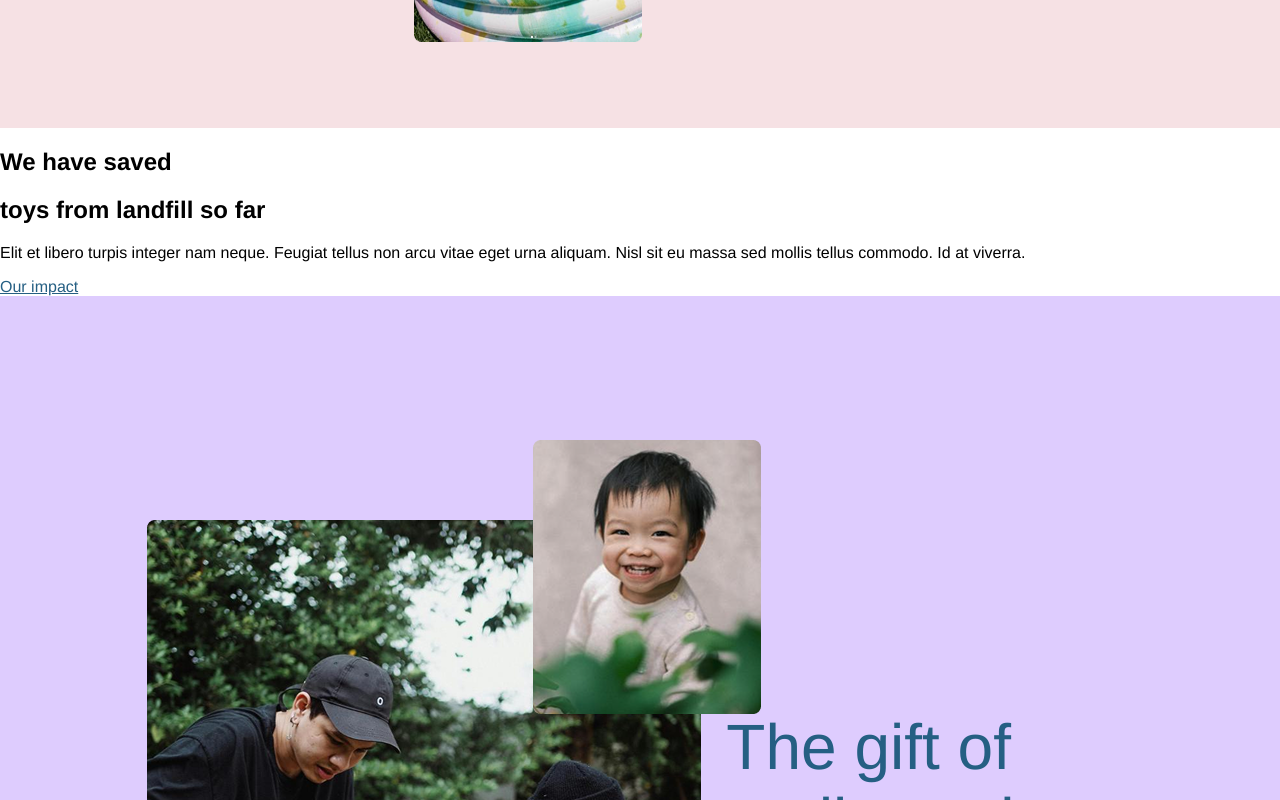
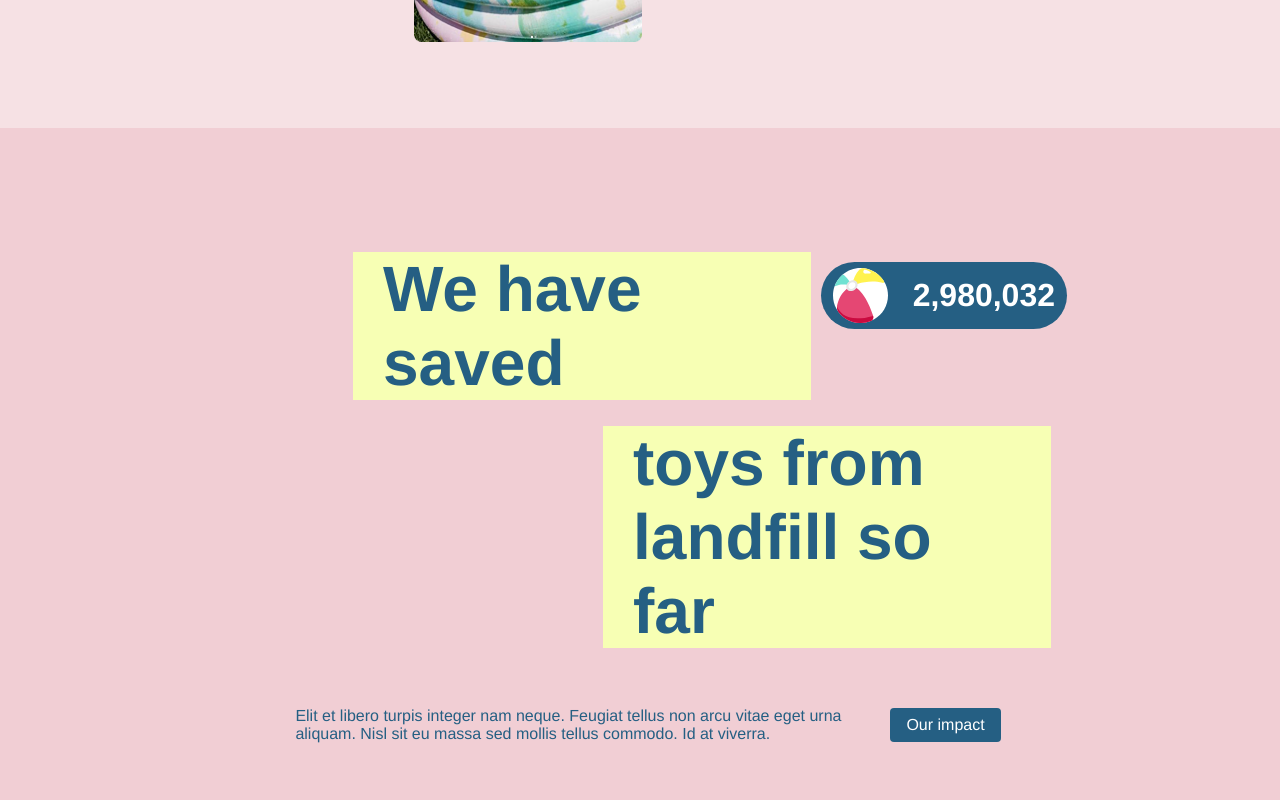
Before and after one commit to mayurdhwajsinh-j-equest/ToyCart, a React (Vite) app in the folder frontend/: page / in a window 1280 px wide. Shown: the part 8240-9040 px from the top of the page. Built offline with nearby package versions, Linux system fonts and the light colour scheme.

Commit message:
action card added

```diff
--- /dev/null
+++ b/frontend/src/components/Actioncard/Actioncard.css
@@ -0,0 +1,64 @@
+
+.card {
+  border-radius: 16px;
+  padding: 48px 32px;
+  display: flex;
+  flex-direction: column;
+  justify-content: center;
+  align-items: center;
+  text-align: center;
+  max-width: 317px;
+  height: auto;
+}
+
+.card h3 {
+  margin: 0 0 12px;
+  font-size: 32px;
+  font-weight: 700;
+  color: #482583;
+  max-width: 353px;
+}
+
+.card p {
+  flex: 1;
+  max-width: 353px;
+  font-size: 16px;
+  color: #255F83;
+  line-height: 1.4;
+}
+
+.card button {
+  padding: 10px 20px;
+  border-radius: 5px;
+  border: none;
+  font-weight: 600;
+  cursor: pointer;
+  background-color: #255F83;
+  color: #FFFFFF;
+}
+
+
+/* Variants */
+ .card--yellow {
+  background: #fff45a;
+}
+
+.card--white {
+  background: #ffffff;
+  box-shadow: 0 8px 24px rgba(0, 0, 0, 0.08);
+}
+
+.card--white p{
+    color: #482583;
+}
+
+.card--pink {
+  background: #ff9fd4;
+}
+
+/* Responsive */
+@media (max-width: 900px) {
+  .toy-actions {
+    grid-template-columns: 1fr;
+  }
+}
--- /dev/null
+++ b/frontend/src/components/Actioncard/Actioncard.jsx
@@ -0,0 +1,13 @@
+import "./Actioncard.css"
+
+function Actioncard({ title, text, button, variant }) {
+    return (
+        <div className={`card card--${variant}`}>
+            <h3>{title}</h3>
+            <p>{text}</p>
+            <button>{button}</button>
+        </div>
+    );
+}
+
+export default Actioncard;
--- /dev/null
+++ b/frontend/src/pages/About.css
@@ -0,0 +1,7 @@
+.toy-actions {
+  display: grid;
+  grid-template-columns: repeat(3, 1fr);
+  gap: 16px;
+  padding: 32px;
+  background: #e8ddff;
+}
--- a/frontend/src/pages/About.jsx
+++ b/frontend/src/pages/About.jsx
@@ -1,3 +1,5 @@
+import Actioncard from "../components/Actioncard/Actioncard.jsx";
+import "./About.css";
 
 function About() {
   return (
@@ -5,6 +7,28 @@ function About() {
       <section className="hero">
         <h1>Welcome to about page</h1>
       </section>
+      <section className="toy-actions">
+        <Actioncard
+          title="Buy this toy new and pre-loved"
+          text="Nam leo porttitor sit aliquam in lobortis vitae consequat. Massa purus orci volutpat duis parturient. Ut nunc id bibendum."
+          button="Buy this toy"
+          variant="yellow"
+        />
+
+        <Actioncard
+          title="Sell a toy like this back to Whirli"
+          text="Placerat sollicitudin faucibus egestas viverra, cursus nascetur fermentum nam. Massa egestas arcu blandit a. Suspendisse lectus orci."
+          button="Sell this toy back"
+          variant="white"
+        />
+
+        <Actioncard
+          title="Gift this toy with a Whirli subscription"
+          text="Porta sit id aliquam in lobortis vitae consequat. Massa purus orci volutpat duis parturient. Ut nunc id bibendum."
+          button="Gift this toy"
+          variant="pink"
+        />
+      </section>
     </main>
   );
 }
--- a/frontend/src/pages/Home.css
+++ b/frontend/src/pages/Home.css
@@ -615,59 +615,104 @@
   text-decoration: none;
 }
 
-
-/* ========== SUSTAINABILITY SECTION ========== */
-/* .sustainability-section {
-  background: linear-gradient(135deg, #f3f8a6 0%, #f8d7f3 100%);
-  padding: 100px 40px;
-  text-align: center;
+.sustainability-section
+{
+  background-color: #F1CED4;
 }
 
-.sustainability-section h2 {
-  font-size: 64px;
-  font-weight: 900;
-  color: #255F83;
-  margin-bottom: 60px;
+.sustainability-content
+{
+  padding: 124px 203px;
+  display: flex;
+  flex-direction: column;
 }
 
-.impact-stats {
-  display: grid;
-  grid-template-columns: repeat(auto-fit, minmax(250px, 1fr));
-  gap: 40px;
-  max-width: 1000px;
-  margin: 0 auto 60px;
+.sustainability-section__top
+{
+  display: flex;
 }
 
-.stat {
-  background: white;
-  padding: 40px 30px;
-  border-radius: 12px;
-  box-shadow: 0 4px 12px rgba(0, 0, 0, 0.08);
+.sustainability-section__top-h2 h2,.sustainability-section__center h2
+{
+  font-size: 64px;
+  font-weight: bolder;
+  color: #255F83;
+  margin: 0;
+  padding : 0px 30px;
+  max-width: fit-content;
+  min-height: 84px;
+  background-color: #F7FFB4;
 }
 
-.stat h3 {
-  font-size: 36px;
-  font-weight: 900;
-  color: #255F83;
-  margin-bottom: 10px;
+.sustainability-section__top-h2 h2
+{
+  margin-left: 150px;
 }
 
-.stat p {
-  font-size: 16px;
-  color: #666;
+.sustainability-section__center
+{
+  margin: 26px;
+  margin-left: 400px;
 }
 
-.sustainability-text {
-  font-size: 20px;
-  color: #255F83;
-  font-weight: 600;
+.sustainability-section__top-img
+{
+  background-color: #255F83;
+  font-size: 32px;
+  font-weight: bolder;
+  color: #FFFFFF;
+  padding: 6px 12px;
+  display: flex;
+  gap: 25px;
+  margin: 10px;
+  justify-content: center;
+  align-items: center;
+  border-radius: 100px;
 }
 
-.sustainability-text .highlight {
-  font-weight: 900;
+.sustainability-section__bottom
+{
+  display: flex;
+  justify-content: center;
+  align-items: center;
+  gap: 12px;
+  margin-left: 50px;
+}
+
+.sustainability-section__bottom-p
+{
+  max-width: 549px;
   color: #255F83;
-} */
+  font-size: 16px;
+}
 
+.sustainability-section__bottom-btn a
+{
+  color: #FFFFFF;
+  margin: 34px;
+  background-color: #255F83;
+  display: inline-block;
+
+  padding: 8px 16px;
+  border-radius: 4px;
+  font-size: 16px;
+  font-weight: 400;
+  text-decoration: none;
+}
+
+.featured-section
+{
+  background-color: #DECCFE;
+}
+
+.featured-content
+{
+  background-repeat: no-repeat;
+  padding: 164px 10px;
+  background-position: top center;
+  background-size: 100% 100%;
+  background-image: url('../../public/images/Swiggle3.png');
+}
 
 @media (max-width: 1024px) {
   .home-hero {
--- a/frontend/src/pages/Home.jsx
+++ b/frontend/src/pages/Home.jsx
@@ -8,6 +8,7 @@ import puppy from "../../public/images/puppy.png";
 import simpleFlamingo from "../../public/images/simple-flamingo.png";
 import beaver from "../../public/images/beaver.png";
 import moveup from "../assets/moveup.svg";
+import staticon from "../assets/stat-icon.svg";
 import arrowdown from "../assets/arrow-down.svg";
 import dinosaur from "../../public/images/dinosaur.png";
 import dinosaur1 from "../../public/images/dinosaur1.png";
@@ -253,23 +254,28 @@ function Home() {
           </div>
         </div>
       </section>
-
       <section className="sustainability-section">
+        <div className="sustainability-content">
           <div className="sustainability-section__top">
-          <div>
+            <div className="sustainability-section__top-h2">
               <h2>We have saved</h2>
             </div>
-          <div></div>
+            <div>
+              <p className="sustainability-section__top-img">
+                <img src={staticon} alt="stat icon" className="stat-icon" />
+                2,980,032</p>
+            </div>
           </div>
           <div className="sustainability-section__center">
             <h2>toys from landfill so far</h2>
           </div>
           <div className="sustainability-section__bottom">
             <div>
-            <p>Elit et libero turpis integer nam neque. Feugiat tellus non arcu vitae eget urna aliquam. Nisl sit eu massa sed mollis tellus commodo. Id at viverra.</p>
+              <p className="sustainability-section__bottom-p">Elit et libero turpis integer nam neque. Feugiat tellus non arcu vitae eget urna aliquam. Nisl sit eu massa sed mollis tellus commodo. Id at viverra.</p>
             </div>
-          <div className="">
+            <div className="sustainability-section__bottom-btn">
               <a href="#">Our impact</a>
+            </div>
           </div>
         </div>
       </section>
@@ -290,39 +296,13 @@ function Home() {
           </div>
         </div>
       </section>
+      <br></br>
+      <section className="featured-section">
+          <div className="featured-content">
+              <h2>As featured in...</h2>
 
-
-      {/*
-
-      <section className="blog-section">
-        <h2>Blogs & News</h2>
-        <div className="blog-grid">
-          <article className="blog-card">
-            <img src="" alt="Blog 1" className="blog-image" />
-            <h3>Blog Post Title</h3>
-            <p>Short description of the blog post goes here...</p>
-            <a href="#" className="read-more">Read more →</a>
-          </article>
-          <article className="blog-card">
-            <img src="" alt="Blog 2" className="blog-image" />
-            <h3>Blog Post Title</h3>
-            <p>Short description of the blog post goes here...</p>
-            <a href="#" className="read-more">Read more →</a>
-          </article>
-          <article className="blog-card">
-            <img src="" alt="Blog 3" className="blog-image" />
-            <h3>Blog Post Title</h3>
-            <p>Short description of the blog post goes here...</p>
-            <a href="#" className="read-more">Read more →</a>
-          </article>
-          <article className="blog-card">
-            <img src="" alt="Blog 4" className="blog-image" />
-            <h3>Blog Post Title</h3>
-            <p>Short description of the blog post goes here...</p>
-            <a href="#" className="read-more">Read more →</a>
-          </article>
           </div>
-      </section> */}
+      </section>
 
     </>
   );
```
Also changed, not shown: frontend/public/images/Swiggle3.png (added), frontend/src/assets/stat-icon.svg (added). Lines whose indentation alone changed are shown as unchanged.
